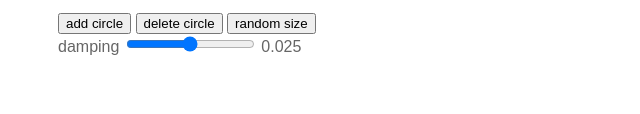
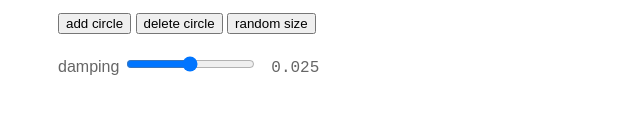
Before and after one commit to onedayitwillmake/CirclePackingJS, a website: page examples/continuous.html in a window 1280 px wide. Shown: the part 562-676 px from the top of the page, without its empty margins (0-640 px from the left). Drawn offline with Linux system fonts and the light colour scheme.

Commit message:
update damping ui

```diff
--- a/examples/continuous.html
+++ b/examples/continuous.html
@@ -14,6 +14,8 @@
     -webkit-user-select: none; -moz-user-select: none; -ms-user-select: none; user-select: none; }
 		.circle.is-visible { display: block; cursor: pointer; }
 		.circle:hover { background-color: #000 }
+		.range-container { margin-top: 20px; }
+		#damping-value { display: inline-block; font-family: monospace; text-align: right; margin-left: 10px;}
 	</style>
 	<body>
 		<article class="text">
@@ -25,7 +27,7 @@
 		<button id="add-circle">add circle</button>
 		<button id="delete-circle">delete circle</button>
 		<button id="random-size">random size</button>
-		<div>
+		<div class="range-container">
 			<label for="damping">damping</label>
 			<input id="damping" type="range" min="0" max="0.05" step="0.001" value="0.025" />
 			<span id="damping-value">0.025</span>
@@ -153,7 +155,7 @@ function removeCircle ( id ) {
 
 function setDamping () {
 	var damping = parseFloat( dampingInputEl.value );
-	dampingValueEl.textContent = damping.toFixed( 2 );
+	dampingValueEl.textContent = damping.toFixed( 4 );
 	packer.setDamping( damping );
 }
 
```
